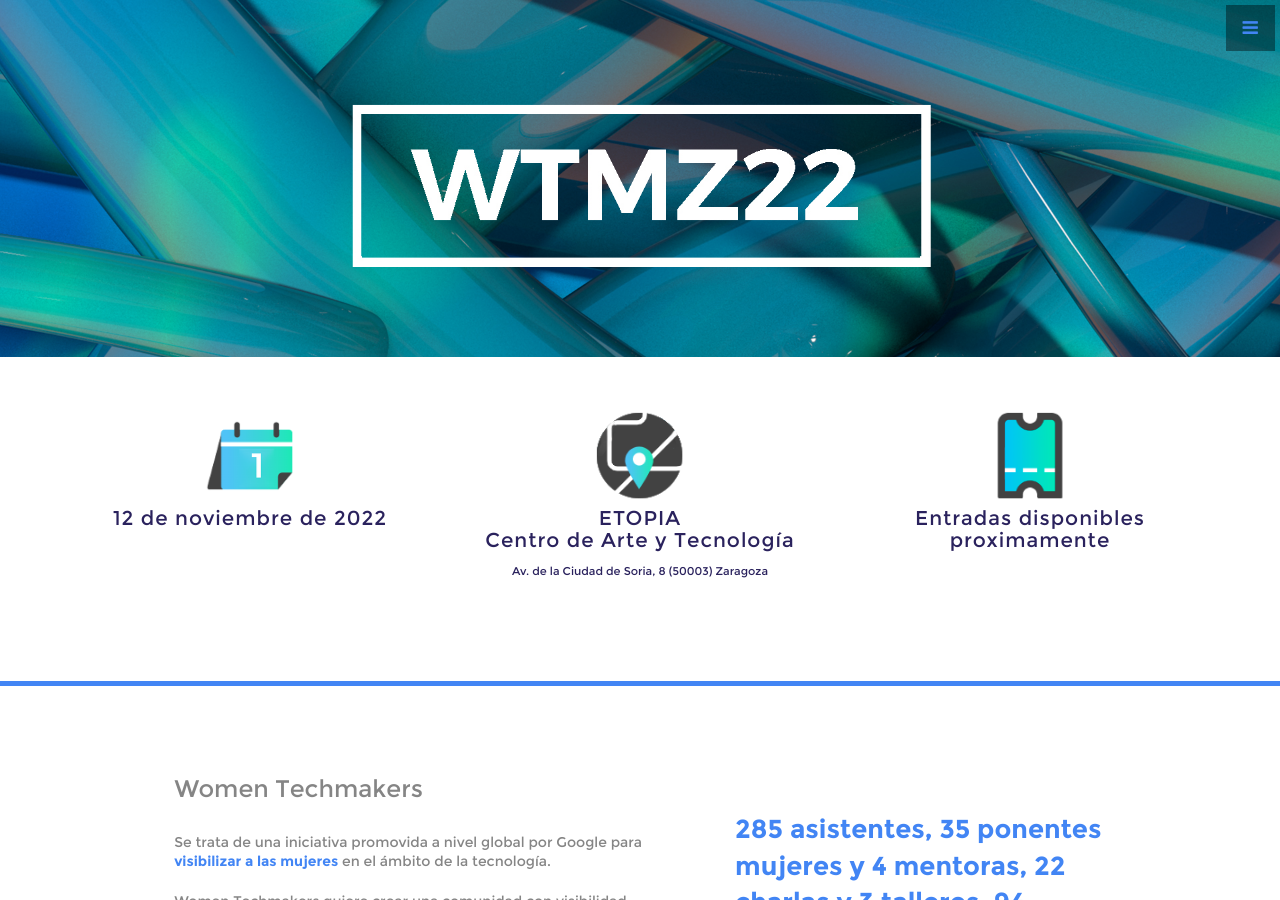
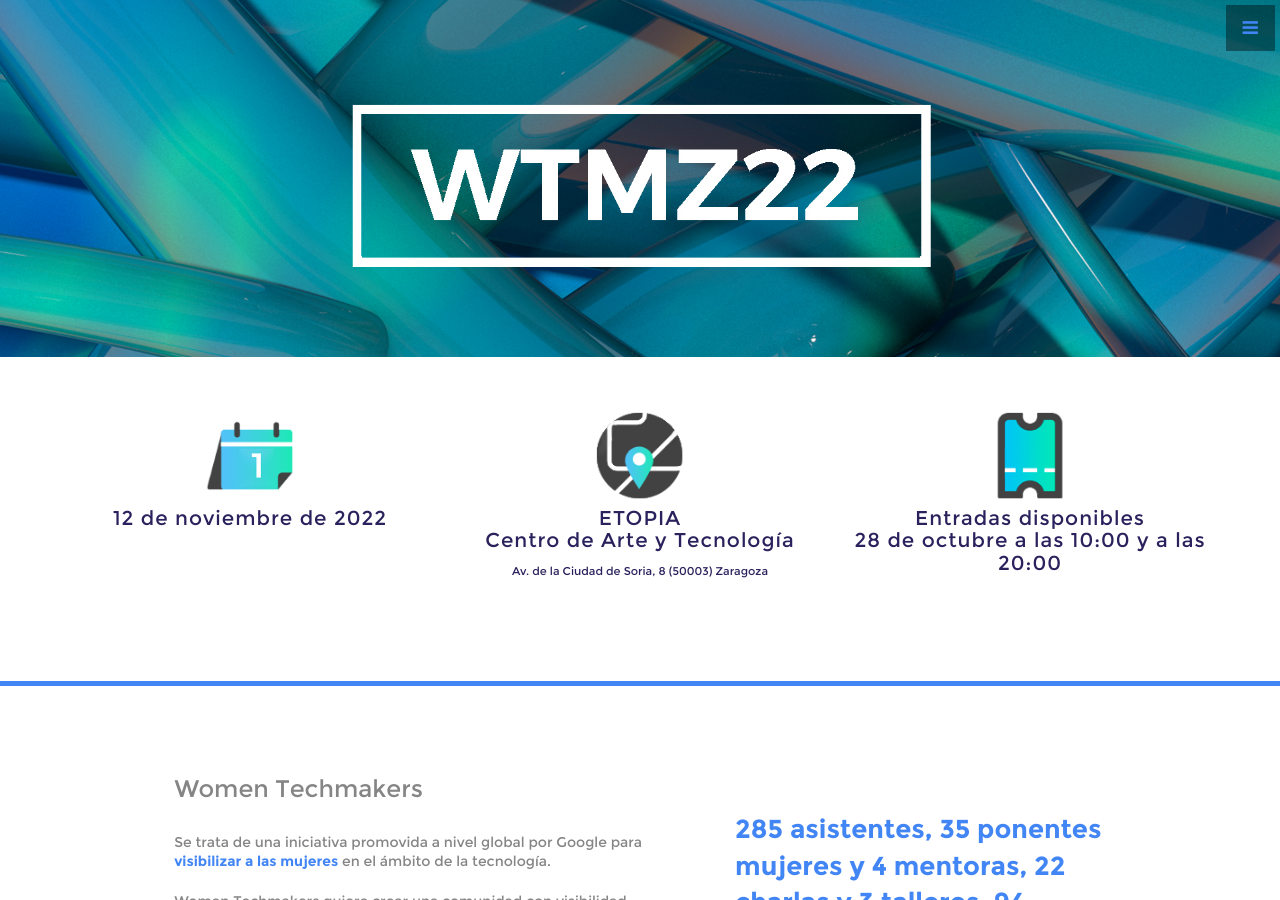
Before and after one commit to MulleresTechZgz/wtmz22, a Jekyll site: the page built from index.html, in a window 1280 px wide and 900 px high. Built offline with Jekyll 4.4.1, drawn with Linux system fonts in a browser that asks for light colours.

Commit message:
Update date of tickets availables

```diff
--- a/_includes/details.html
+++ b/_includes/details.html
@@ -43,14 +43,14 @@
                 <strong>Entradas disponibles <br/> PRÓXIMAMENTE</strong>
               </h4>
               -->
+              <!--
               <h4>
                 <strong>Entradas disponibles <br/>proximamente</strong>
               </h4>
-              <!--
+              -->
                 <h4>
-                  <strong>Entradas disponibles <br/> 12 de septiembre a las 12:00</strong>
+                  <strong>Entradas disponibles <br/> 28 de octubre a las 10:00 y a las 20:00</strong>
                 </h4>
-              -->
               <!--
                 <h4>
                   <strong>Entradas ya a la venta</strong>
```
